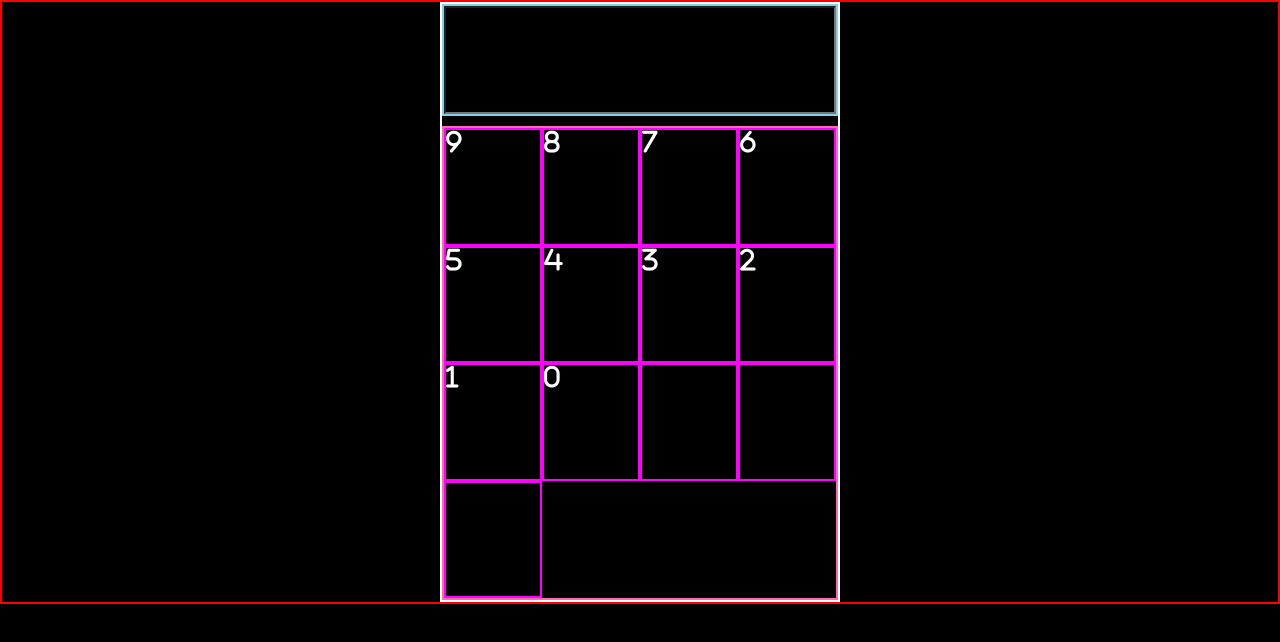
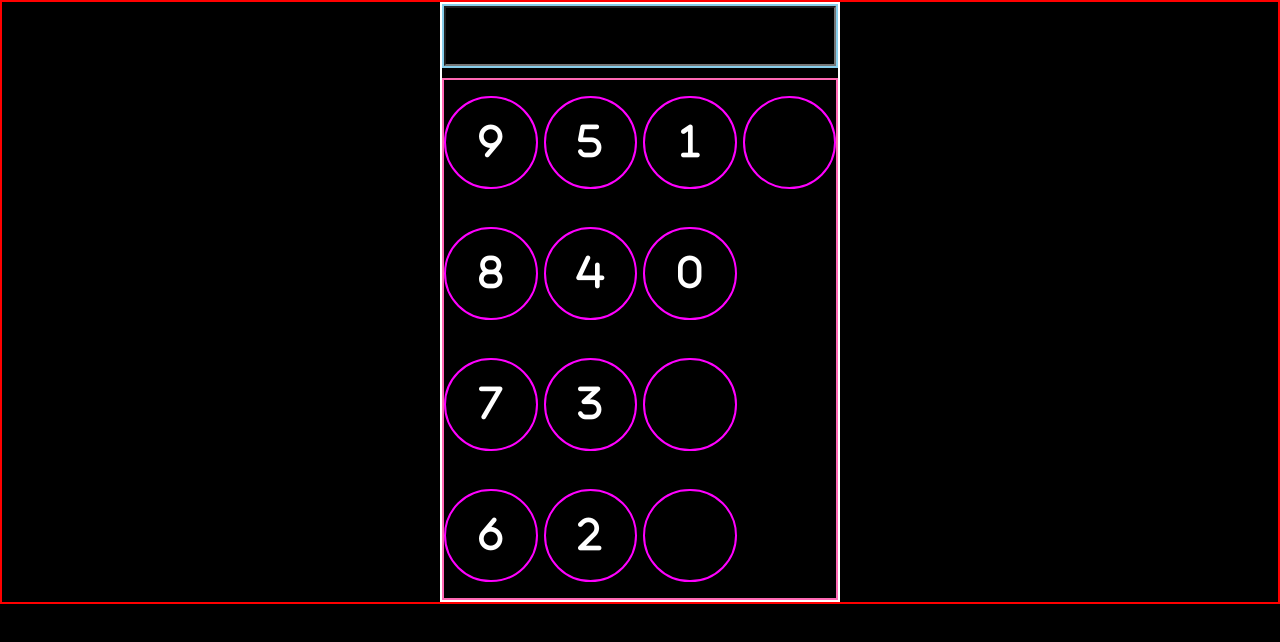
Before and after one commit to Kenny-Jewett/Portfolio, a plain HTML site: page Calculator/index.html in a window 1280 px wide. Drawn offline with Linux system fonts and the light colour scheme.

Commit message:
formatting buttons

```diff
--- a/Calculator/main.scss
+++ b/Calculator/main.scss
@@ -53,7 +53,11 @@ picture {
 
 .container__screen {
     grid-area: screen;
+    display: grid;
+    grid-template-rows: 1fr;
+    grid-template-columns: 1fr;
     border: solid 2px skyblue;
+    height: 100%;
 
 }
 
@@ -66,18 +70,31 @@ picture {
 
 .container__buttons {
     grid-area: buttons;
+
+    height: 100%;
+    align-self: end;
     border: solid 2px hotpink;
     display: grid;
     grid-template-columns: 1fr 1fr 1fr 1fr;
     grid-template-rows: 1fr 1fr 1fr 1fr;
+    grid-auto-flow: column;
+    grid-gap: .3rem;
+    align-items: center;
 
 }
 
 .button__cards {
     border: solid 2px magenta;
     display: grid;
+    justify-content: center;
+    align-items: center;
+    border-radius: 100%;
+    aspect-ratio: 1 / 1;
+
+
 
     i {
+        transform: scale(150%);
         color: white;
     }
 }
```
Also changed, not shown: Calculator/main.css.
